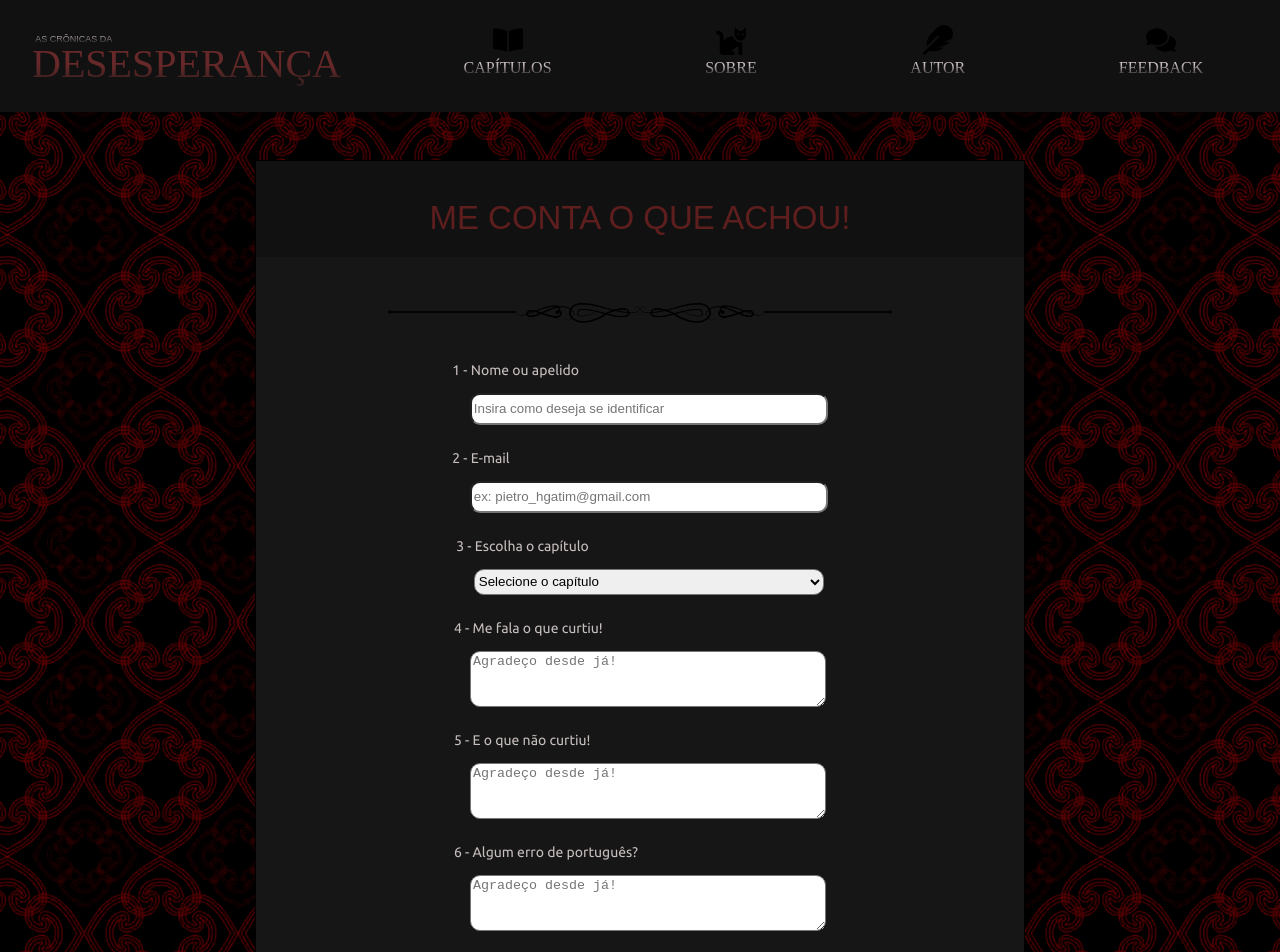
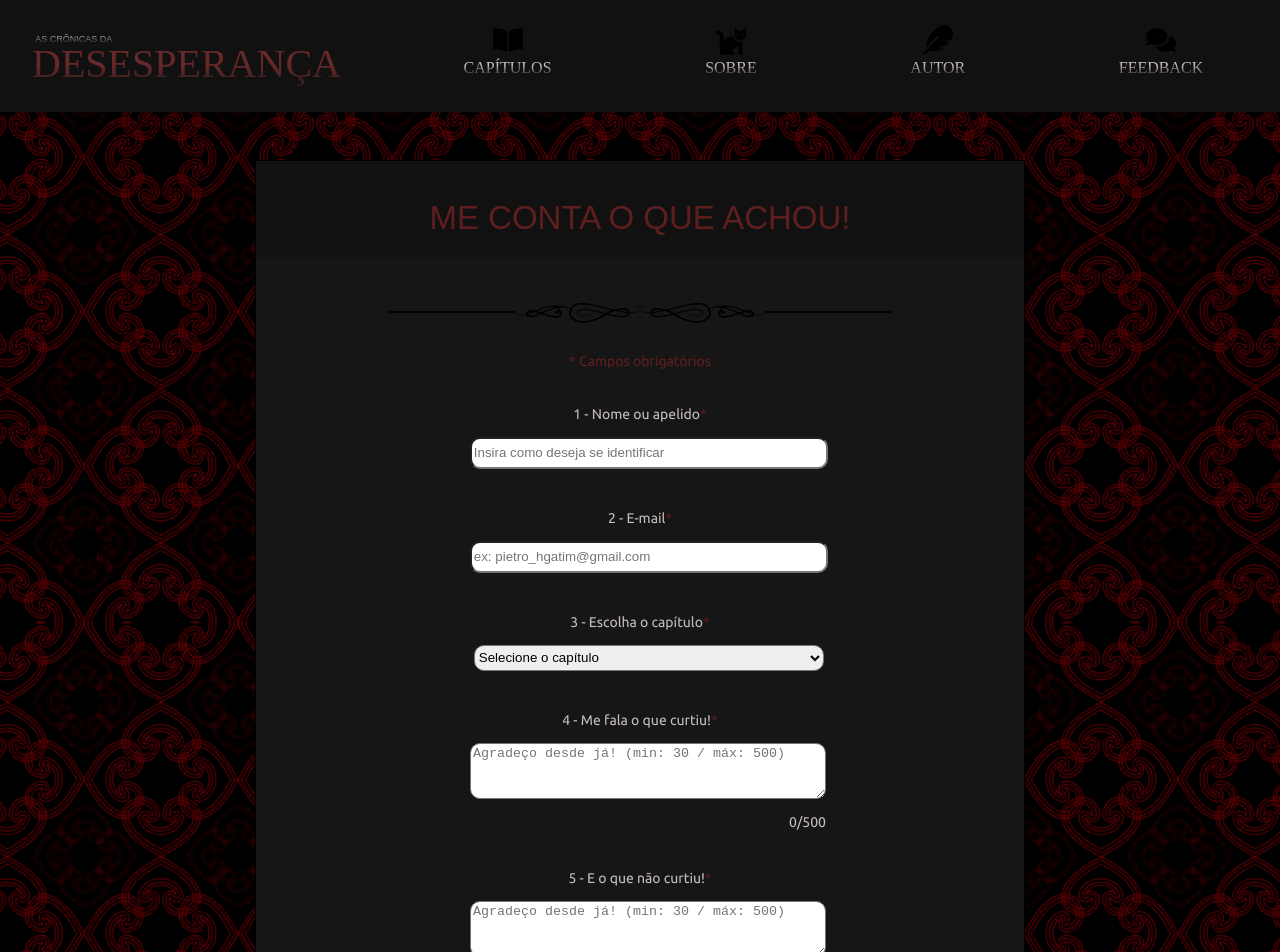
Before and after one commit to denisespanhol/AsCronicasDaDesesperanca, a React (Create React App) app in the folder as-cronicas-da-desesperanca/: page /feedback in a window 1280 px wide. Shown: the top 952 px of the page. Built offline with nearby package versions, Linux system fonts and the light colour scheme; a web font is replaced by a local one.

Commit message:
melhorias na página de feedback

```diff
--- a/as-cronicas-da-desesperanca/src/pages/Feedback.css
+++ b/as-cronicas-da-desesperanca/src/pages/Feedback.css
@@ -5,7 +5,7 @@ label {
   display: flex;
   flex-direction: column;
   text-align: left;
-  line-height: 26px;
+  line-height: 28px;
   margin-bottom: 10px;
   font-family: 'Ubuntu', arial;
 }
@@ -14,6 +14,7 @@ input, select {
   align-self: center;
   height: 16px;
   margin-left: 17.6px;
+  margin-bottom: 16px;
   width: 200px;
   border-radius: 10px;
 }
@@ -23,6 +24,16 @@ textarea {
   height: 50px;
   margin-left: 16px;
   border-radius: 10px;
+}
+
+.feedQuestion {
+  display: flex;
+  justify-content: center;
+}
+
+.requiredFields {
+  margin-bottom: 16px;
+  text-align: center;
 }
 
 .feedbackBackground {
@@ -108,6 +119,10 @@ textarea {
 .designFeedbackButtons:enabled:hover {
   background-color: rgba(102, 40, 40, 1);
   color: rgba(18, 17, 17, 1);
+}
+
+.lengthControl {
+  text-align: end;
 }
 
 @media screen and (min-width: 750px) {
--- a/as-cronicas-da-desesperanca/src/pages/Feedback.js
+++ b/as-cronicas-da-desesperanca/src/pages/Feedback.js
@@ -23,6 +23,8 @@ export default function Feedback() {
   const { nameInput, email, selectedChapter,
     whatsYouLiked, whatsYouDontLiked } = inputsValues;
   const toCheckEmail = /^[a-zA-Z0-9._-]+@[a-zA-Z0-9.-]+\.[a-zA-Z]{2,6}$/;
+  const likedCharactersNumbers = whatsYouLiked.length;
+  const notLikedCharactersNumbers = whatsYouDontLiked.length;
 
   if (nameInput.length > 2 && toCheckEmail.test(email) === true && selectedChapter !== 'Selecione o capítulo' && whatsYouLiked.length >= 30 && whatsYouDontLiked.length >= 30) {
     setDisableSubmit(false);
@@ -41,8 +43,12 @@ export default function Feedback() {
           </section>
           <form className='textFeedbackBox' action='mailto:denisgfespanhol@gmail.com' method='post'>
             <img src={ divisorImg } alt='divisor' className='divisorImgTop' />
+            <span style={{color:'rgb(94, 30, 30)'}} className='requiredFields'>* Campos obrigatórios</span>
             <label htmlFor='name'>
-              1 - Nome ou apelido
+              <div className='feedQuestion'>
+                {`1 - Nome ou apelido `}
+                <span style={{color:'rgb(94, 30, 30)'}}>*</span>
+              </div>
               <input
                 id='name'
                 name='nameInput'
@@ -52,7 +58,10 @@ export default function Feedback() {
               />
             </label>
             <label htmlFor='email'>
-              2 - E-mail
+              <div className='feedQuestion'>
+                {`2 - E-mail `}
+                <span style={{color:'rgb(94, 30, 30)'}}>*</span>
+              </div>
               <input
                 id='email'
                 name='email'
@@ -62,7 +71,10 @@ export default function Feedback() {
               />
             </label>
             <label htmlFor='$chapter'>
-              3 - Escolha o capítulo
+              <div className='feedQuestion'>
+                {`3 - Escolha o capítulo `}
+                <span style={{color:'rgb(94, 30, 30)'}}>*</span>
+              </div>
               <select
                 id='$chapter'
                 name='selectedChapter'
@@ -74,29 +86,43 @@ export default function Feedback() {
               </select>
             </label>
             <label htmlFor='$toLike'>
-              4 - Me fala o que curtiu!
+              <div className='feedQuestion'>
+                {`4 - Me fala o que curtiu! `}
+                <span style={{color:'rgb(94, 30, 30)'}}>*</span>
+              </div>
               <textarea
                 id='$toLike'
                 name='whatsYouLiked'
                 cols='50'
                 rows='5'
-                placeholder='Agradeço desde já!'
+                placeholder='Agradeço desde já! (min: 30 / máx: 500)'
+                maxLength="500"
+                minLength="30"
                 onChange={ handleChange }
               />
+              <span className='lengthControl'>{`${likedCharactersNumbers}/500`}</span>
             </label>
             <label htmlFor='$toNotLike'>
-              5 - E o que não curtiu!
+              <div className='feedQuestion'>
+                {`5 - E o que não curtiu! `}
+                <span style={{color:'rgb(94, 30, 30)'}}>*</span>
+              </div>
               <textarea
                 id='$toNotLike'
                 name='whatsYouDontLiked'
                 cols='50'
                 rows='5'
-                placeholder='Agradeço desde já!'
+                placeholder='Agradeço desde já! (min: 30 / máx: 500)'
+                maxLength="500"
+                minLength="30"
                 onChange={ handleChange }
               />
+              <span className='lengthControl'>{`${notLikedCharactersNumbers}/500`}</span>
             </label>
             <label htmlFor='$portuguese'>
-              6 - Algum erro de português?
+                <div className='feedQuestion'>
+                  6 - Algum erro de português?
+                </div>
               <textarea
                 id='$portuguese'
                 name='$portuguese'
```
